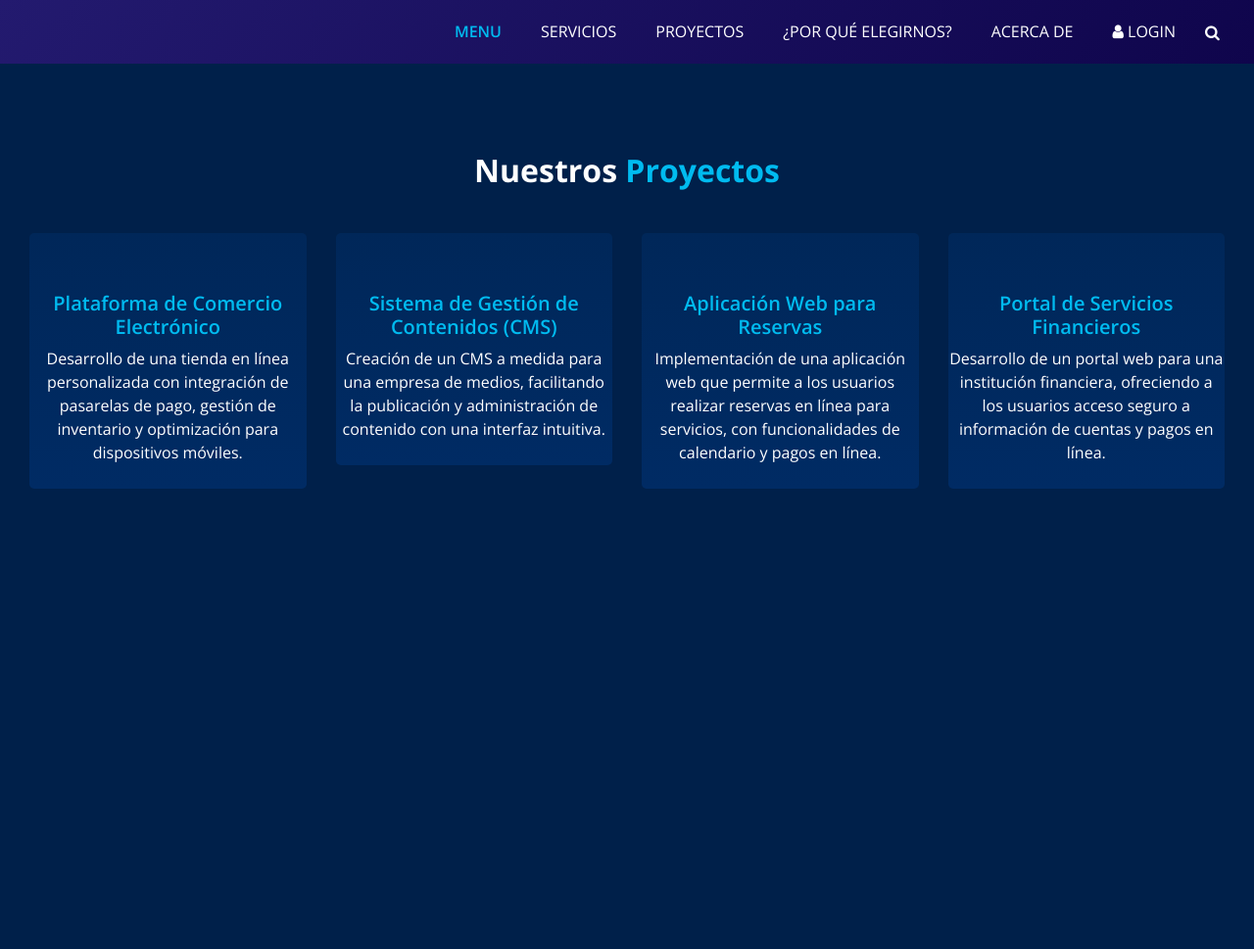
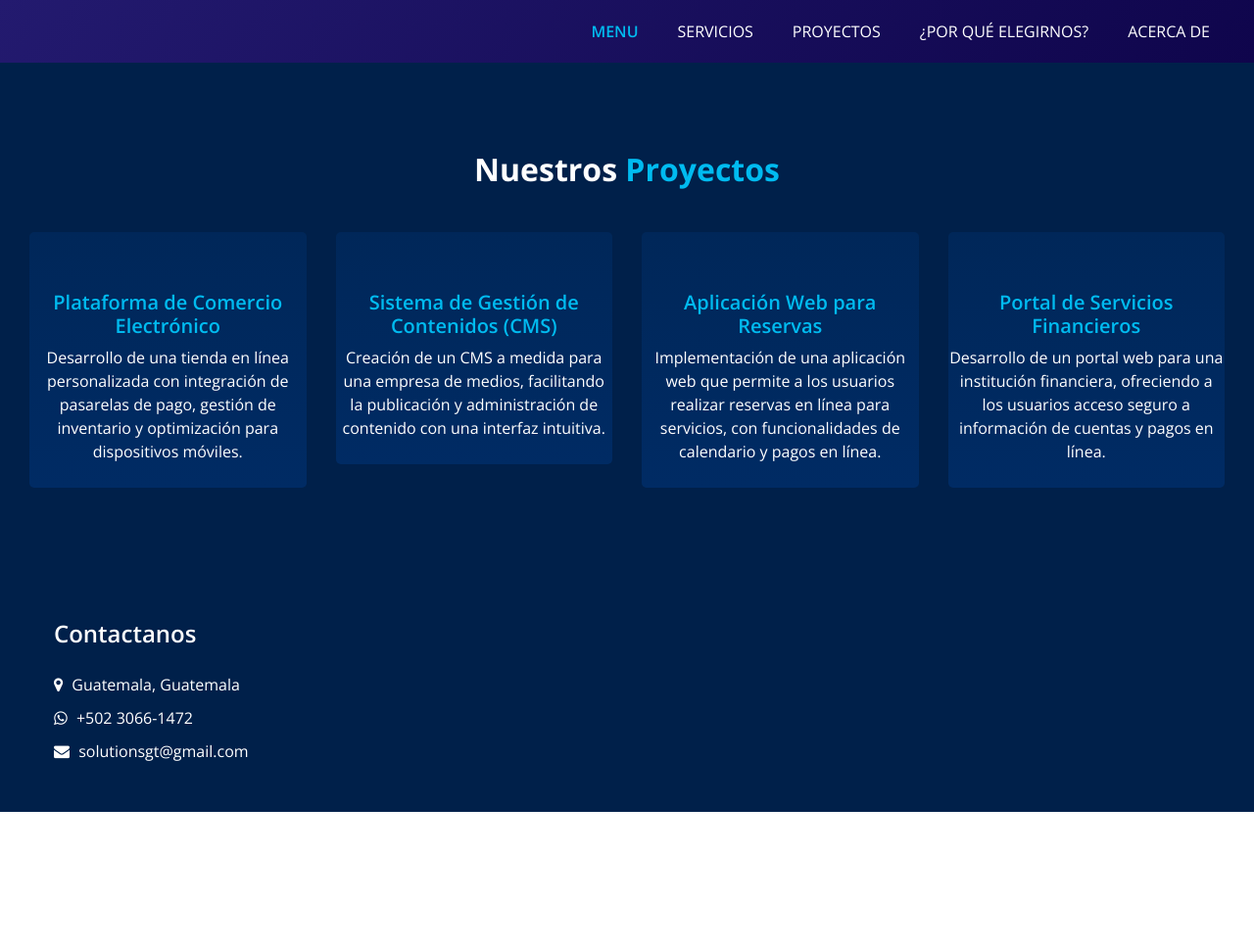
Before and after one commit to Santizo00/Desarrollo-Web-UMG, a plain HTML site: page team.html in a window 1280 px wide. Shown: the whole page at 98% size. After the commit the page ends 829 px from the top, so only its background shows below. Drawn offline with nearby package versions, Linux system fonts and the light colour scheme; some packages are replaced by stand-ins of ours; a script that the page names is missing.

Commit message:
Se agrega la seccion de contacto

```diff
--- a/team.html
+++ b/team.html
@@ -71,14 +71,6 @@
               <li class="nav-item">
                 <a class="nav-link" href="about.html"> Acerca de</a>
               </li>
-              <li class="nav-item">
-                <a class="nav-link" href="#"> <i class="fa fa-user" aria-hidden="true"></i> Login</a>
-              </li>
-              <form class="form-inline">
-                <button class="btn  my-2 my-sm-0 nav_search-btn" type="submit">
-                  <i class="fa fa-search" aria-hidden="true"></i>
-                </button>
-              </form>
             </ul>
           </div>
         </nav>
@@ -145,6 +137,7 @@
                 <p>
                   Desarrollo de un portal web para una institución financiera, ofreciendo a los usuarios acceso seguro a información de cuentas y pagos en línea.
                 </p>
+
               </div>
             </div>
           </div>
@@ -156,67 +149,43 @@
 
   <!-- info section -->
 
+
+  <!-- end info section -->
+  <!-- info section -->
+
   <section class="info_section layout_padding2">
     <div class="container">
       <div class="row">
         <div class="col-md-6 col-lg-3 info_col">
-          <div class="info_contact">
+          <div class="info_contact row">
             <h4>
-
+              Contactanos
             </h4>
             <div class="contact_link_box">
-
-            </div>
-          </div>
-
-        </div>
-        <div class="col-md-6 col-lg-3 info_col">
-          <div class="info_detail">
-            <h4>
-            </h4>
-            <p>
-            </p>
-          </div>
-        </div>
-        <div class="col-md-6 col-lg-2 mx-auto info_col">
-          <div class="info_link_box">
-            <h4>
-
-            </h4>
-            <div class="info_links">
-              <a class="active" href="index.html">
-
+              <a href="https://www.google.com/maps?q=Guatemala,+Guatemala" target="_blank">
+                <i class="fa fa-map-marker" aria-hidden="true"></i>
+                <span>
+                  Guatemala, Guatemala
+                </span>
               </a>
-              <a class="" href="about.html">
-
+              <a href="https://wa.me/50230661472" target="_blank">
+                <i class="fa fa-whatsapp" aria-hidden="true"></i>
+                <span>
+                  +502 3066-1472
+                </span>
               </a>
-              <a class="" href="service.html">
-
-              </a>
-              <a class="" href="why.html">
-
-              </a>
-              <a class="" href="team.html">
-
+              <a href="https://mail.google.com/mail/?view=cm&fs=1&to=solutionsgt@gmail.com" target="_blank">
+                <i class="fa fa-envelope" aria-hidden="true"></i>
+                <span>
+                  solutionsgt@gmail.com
+                </span>
               </a>
             </div>
           </div>
         </div>
-        <div class="col-md-6 col-lg-3 info_col ">
-          <h4>
-          </h4>
-          <form action="#">
-            <br><br><br>
-            <br><br><br>
-            <br><br><br><br><br><br><br>
-          </form>
-        </div>
       </div>
     </div>
   </section>
-
-  <!-- end info section -->
-
 
 
   <!-- jQery -->
```
Also changed, not shown: about.html (+25 -35 lines), index.html (+36 -8 lines), service.html (+35 -8 lines), why.html (+33 -8 lines).
